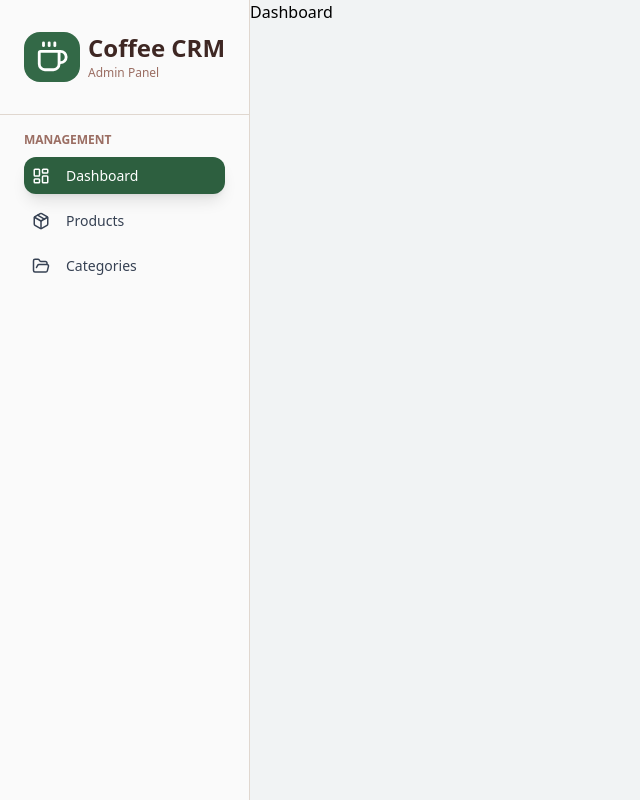
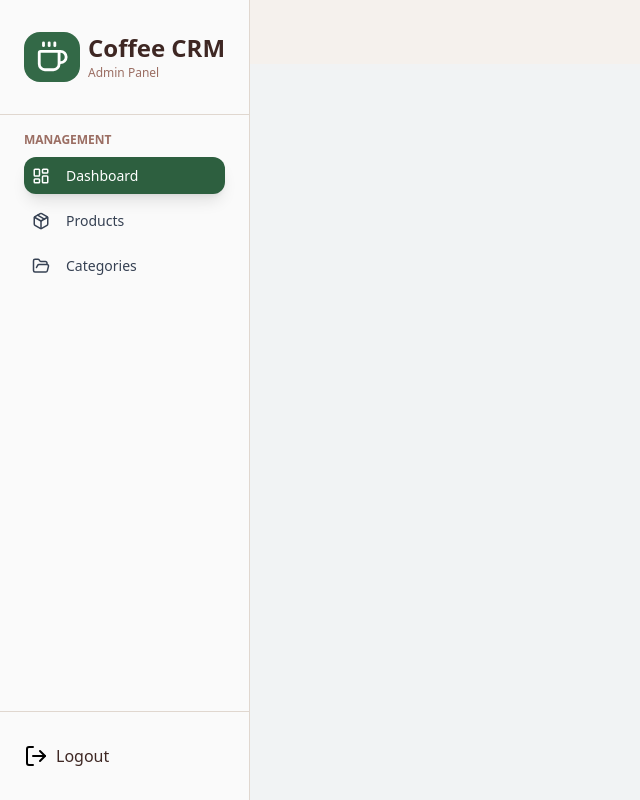
Before and after one commit to Stilla17/CoffeCRM, a React (Vite) app: page / in a window 1280 px wide. Shown: the whole page, without its empty margins (0-640 px from the left). Built offline with nearby package versions, Linux system fonts and the light colour scheme.

Commit message:
sidebar tayyor mobil bilan birga

```diff
--- a/src/Components/SideBar/SideBar.jsx
+++ b/src/Components/SideBar/SideBar.jsx
@@ -1,8 +1,8 @@
-import { Coffee, FolderOpen, LayoutDashboard, Package } from 'lucide-react';
+import { Coffee, FolderOpen, LayoutDashboard, LogOut, Package } from 'lucide-react';
 import React from 'react'
 import { useDispatch, useSelector } from 'react-redux';
 import { Link } from 'react-router';
-import { setActive } from '../../store/features/toggleSlice';
+import { setActive, setOpen } from '../../store/features/toggleSlice';
 
 
 const SideBar = () => {
@@ -13,13 +13,34 @@ const SideBar = () => {
   ];
 
   const active = useSelector((state) => state.toggle.active);
+  const open = useSelector((state) => state.toggle.open);
   const dispatch = useDispatch();
 
   const currentPath = location.pathname
   const activeId = menu.find(item => item.to === currentPath)?.id || active
 
   return (
-    <div className='bg-[#fafafa] w-75 border-r border-[#e0d7cf] py-8 h-screen sticky top-0 max-md:hidden'>
+    <>
+      {open && (
+        <div
+          onClick={() => dispatch(setOpen(false))}
+          className="fixed inset-0 bg-black/50 z-40 max-md:block hidden"
+        />
+      )}
+      <div
+        className={`
+          bg-[#fafafa] flex flex-col justify-between w-72
+          border-r border-[#e0d7cf] py-8 h-screen
+          sticky top-0
+
+          max-md:fixed max-md:z-50
+          max-md:inset-y-0 max-md:left-0
+          max-md:transition-transform max-md:duration-300
+
+          ${open ? "max-md:translate-x-0" : "max-md:-translate-x-full"}
+        `}
+      >
+        <div>
           <div className='flex items-center gap-2 border-b border-[#e0d7cf] pl-6 pr-6 pb-8'>
             <div className='bg-[#336947] p-2 rounded-2xl flex items-center justify-center w-14'><Coffee size={34} color='white' /></div>
             <div className=''>
@@ -52,6 +73,13 @@ const SideBar = () => {
             </ul>
           </div>
         </div>
+
+        <Link to='/signin' className='flex items-center gap-2 border-t border-[#e0d7cf] pl-6 pr-6 pt-8'>
+          <LogOut />
+          <p className='text-[#3e2723] text-nowrap font-medium'>Logout</p>
+        </Link>
+      </div>
+    </>
   )
 }
 
--- /dev/null
+++ b/src/Components/SideBar/SideBarMobile.jsx
@@ -0,0 +1,20 @@
+import { PanelLeft } from 'lucide-react'
+import React from 'react'
+import { useDispatch, useSelector } from 'react-redux';
+import { setOpen } from '../../store/features/toggleSlice';
+
+const SideBarMobile = () => {
+    const open = useSelector((state) => state.toggle.open);
+    const dispatch = useDispatch();
+
+    return (
+        <div className={`bg-white px-4 py-6 border-b border-[#e0d7cf] hidden max-md:flex items-center gap-2`}>
+            <button onClick={() => dispatch(setOpen(!open))} className='cursor-pointer p-1.5 hover:bg-gray-100 rounded-[10px]' >
+                <PanelLeft size={18} />
+            </button>
+            <h2 className='text-[#3e2723] text-xl font-bold'>Coffee CRM</h2>
+        </div>
+    )
+}
+
+export default SideBarMobile
--- a/src/Pages/Dashboard/Dashboard.jsx
+++ b/src/Pages/Dashboard/Dashboard.jsx
@@ -2,7 +2,9 @@ import React from 'react'
 
 const Dashboard = () => {
   return (
-    <div>Dashboard</div>
+    <div className='p-8 bg-[#f5f1ed]'>
+
+    </div>
   )
 }
 
--- a/src/Pages/Layout.jsx
+++ b/src/Pages/Layout.jsx
@@ -1,14 +1,21 @@
-import React from 'react'
+import React, { useState } from 'react'
 import SideBar from '../Components/SideBar/SideBar'
 import { Outlet } from 'react-router'
-
+import SideBarMobile from '../Components/SideBar/SideBarMobile'
+import { useDispatch, useSelector } from 'react-redux'
+import { setOpen } from '../store/features/toggleSlice'
 
 const Layout = () => {
+
+  const open = useSelector((state) => state.toggle.open);
+  const dispatch = useDispatch();
+
   return (
     <>
+      <SideBarMobile />
       <div className='flex w-full'>
         <SideBar />
-        <div className='w-full bg-[#F1F3F4]'>
+        <div className='w-full bg-[#F1F3F4]' onClick={() => dispatch(setOpen(!open))}>
           <Outlet />
         </div>
       </div>
--- a/src/store/features/toggleSlice.js
+++ b/src/store/features/toggleSlice.js
@@ -4,13 +4,17 @@ const toggleSlice = createSlice({
     name: "toggle",
     initialState: {
         active: null,
+        open: false,
     },
     reducers: {
         setActive: (state, action) => {
             state.active = action.payload;
         },
+        setOpen: (state, action) => {
+            state.open = action.payload;
+        },
     },
 })
 
-export const { setActive } = toggleSlice.actions;
+export const { setActive, setOpen } = toggleSlice.actions;
 export default toggleSlice.reducer;
```
Lines whose indentation alone changed are shown as unchanged.
